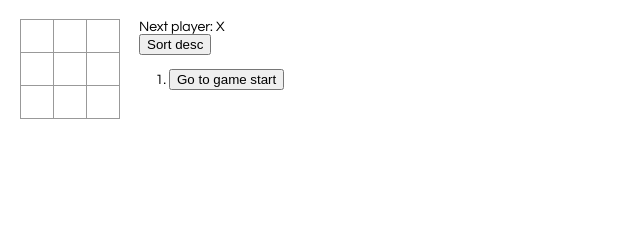
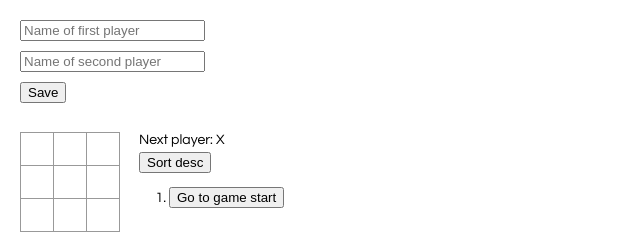
Before and after one commit to Marcelinka/react-tictactoe, a React app: page / in a window 1280 px wide. Shown: the whole page, without its empty margins (0-640 px from the left). Built offline with nearby package versions, Linux system fonts and the light colour scheme.

Commit message:
add form + little bit of styling

```diff
--- /dev/null
+++ b/src/components/Game.js
@@ -0,0 +1,114 @@
+import React from "react";
+import { cloneDeep } from "lodash";
+// constants
+import positions from "../constants/positions";
+import initialState from "../constants/initialState";
+// helpers
+import calculateWinner from "../helpers/calculateWinner";
+// components
+import Board from "./Board";
+
+export default class Game extends React.Component {
+  constructor(props) {
+    super(props);
+    this.state = cloneDeep(initialState);
+  }
+
+  handleClick(i) {
+    const history = this.state.history.slice(0, this.state.stepNumber + 1);
+    const current = history[history.length - 1];
+    const squares = current.squares.map(square => ({
+      ...square,
+      highlighted: false
+    }));
+
+    if (this.state.winner || squares[i].value) {
+      return;
+    }
+
+    const position = positions[i];
+    squares[i] = { value: this.state.xIsNext ? "X" : "O", highlighted: true };
+
+    const winner = calculateWinner(squares);
+    if (winner) {
+      for (const cell of winner.cells) {
+        squares[cell].highlighted = true;
+      }
+    }
+
+    this.setState(state => ({
+      history: history.concat([
+        {
+          squares,
+          position
+        }
+      ]),
+      stepNumber: history.length,
+      xIsNext: !state.xIsNext,
+      winner: winner ? winner.sign : ""
+    }));
+  }
+
+  jumpTo(step) {
+    this.setState(() => ({
+      stepNumber: step,
+      xIsNext: step % 2 === 0
+    }));
+  }
+
+  reset = () => {
+    this.setState(() => cloneDeep(initialState));
+  };
+
+  changeSort = () => {
+    this.setState(state => ({ sortAsc: !state.sortAsc }));
+  };
+
+  render() {
+    const history = this.state.history;
+    const current = history[this.state.stepNumber];
+
+    let moves = history.map((step, move) => {
+      const desc = move ? "Go to move #" + move : "Go to game start";
+      const position = move
+        ? `col: ${step.position.column}, row: ${step.position.row}`
+        : "";
+      const positionDesc = position ? <span>{position}</span> : "";
+      return (
+        <li key={move}>
+          <button onClick={() => this.jumpTo(move)}>{desc}</button>&nbsp;
+          {positionDesc}
+        </li>
+      );
+    });
+
+    if (!this.state.sortAsc) {
+      moves = moves.reverse();
+    }
+
+    let status;
+    if (this.state.winner) {
+      status = "Winner: " + this.state.winner;
+    } else if (moves.length === 10) {
+      status = "Withdraw";
+    } else {
+      status = "Next player: " + (this.state.xIsNext ? "X" : "O");
+    }
+
+    return (
+      <div className="game">
+        <div className="game-board">
+          <Board squares={current.squares} onClick={i => this.handleClick(i)} />
+        </div>
+        <div className="game-info">
+          <div className="game-info__status">{status}</div>
+          <button className="game-info__sort" onClick={this.changeSort}>
+            Sort {this.state.sortAsc ? "desc" : "asc"}
+          </button>
+          {moves.length > 1 && <button onClick={this.reset}>Reset</button>}
+          <ol>{moves}</ol>
+        </div>
+      </div>
+    );
+  }
+}
--- a/src/index.js
+++ b/src/index.js
@@ -1,116 +1,29 @@
 import React from "react";
 import ReactDOM from "react-dom";
-import { cloneDeep } from "lodash";
+// components
+import Game from "./components/Game";
 // styles
-import "./style.css";
-// constants
-import positions from "./constants/positions";
-import initialState from "./constants/initialState";
-// helpers
-import calculateWinner from "./helpers/calculateWinner";
-// components
-import Board from "./components/Board";
+import "./style.less";
 
-class Game extends React.Component {
+class App extends React.Component {
   constructor(props) {
     super(props);
-    this.state = cloneDeep(initialState);
+    this.state = {
+      firstPlayer: "",
+      secondPlayer: ""
+    };
   }
 
-  handleClick(i) {
-    const history = this.state.history.slice(0, this.state.stepNumber + 1);
-    const current = history[history.length - 1];
-    const squares = current.squares.map(square => ({
-      ...square,
-      highlighted: false
-    }));
+  render() {
+    return (
+      <div>
+        <form className="name-form" onSubmit={e => e.preventDefault()}>
+          <input name="first" placeholder="Name of first player" />
+          <input name="second" placeholder="Name of second player" />
+          <button>Save</button>
+        </form>
 
-    if (this.state.winner || squares[i].value) {
-      return;
-    }
-
-    const position = positions[i];
-    squares[i] = { value: this.state.xIsNext ? "X" : "O", highlighted: true };
-
-    const winner = calculateWinner(squares);
-    if (winner) {
-      for (const cell of winner.cells) {
-        squares[cell].highlighted = true;
-      }
-    }
-
-    this.setState(state => ({
-      history: history.concat([
-        {
-          squares,
-          position
-        }
-      ]),
-      stepNumber: history.length,
-      xIsNext: !state.xIsNext,
-      winner: winner ? winner.sign : ""
-    }));
-  }
-
-  jumpTo(step) {
-    this.setState(() => ({
-      stepNumber: step,
-      xIsNext: step % 2 === 0
-    }));
-  }
-
-  reset = () => {
-    this.setState(() => cloneDeep(initialState));
-  };
-
-  changeSort = () => {
-    this.setState(state => ({ sortAsc: !state.sortAsc }));
-  };
-
-  render() {
-    const history = this.state.history;
-    const current = history[this.state.stepNumber];
-
-    let moves = history.map((step, move) => {
-      const desc = move ? "Go to move #" + move : "Go to game start";
-      const position = move
-        ? `col: ${step.position.column}, row: ${step.position.row}`
-        : "";
-      const positionDesc = position ? <span>{position}</span> : "";
-      return (
-        <li key={move}>
-          <button onClick={() => this.jumpTo(move)}>{desc}</button>&nbsp;
-          {positionDesc}
-        </li>
-      );
-    });
-
-    if (!this.state.sortAsc) {
-      moves = moves.reverse();
-    }
-
-    let status;
-    if (this.state.winner) {
-      status = "Winner: " + this.state.winner;
-    } else if (moves.length === 10) {
-      status = "Withdraw";
-    } else {
-      status = "Next player: " + (this.state.xIsNext ? "X" : "O");
-    }
-
-    return (
-      <div className="game">
-        <div className="game-board">
-          <Board squares={current.squares} onClick={i => this.handleClick(i)} />
-        </div>
-        <div className="game-info">
-          <div>{status}</div>
-          <button onClick={this.changeSort}>
-            Sort {this.state.sortAsc ? "desc" : "asc"}
-          </button>
-          {moves.length > 1 && <button onClick={this.reset}>Reset</button>}
-          <ol>{moves}</ol>
-        </div>
+        <Game />
       </div>
     );
   }
@@ -118,4 +31,4 @@ class Game extends React.Component {
 
 // ========================================
 
-ReactDOM.render(<Game />, document.getElementById("root"));
+ReactDOM.render(<App />, document.getElementById("root"));
--- a/src/style.css
+++ b/src/style.less
@@ -6,6 +6,17 @@ body {
 ol,
 ul {
   padding-left: 30px;
+}
+
+.name-form {
+  margin-bottom: 30px;
+  display: flex;
+  flex-direction: column;
+  align-items: flex-start;
+}
+
+.name-form > input {
+  margin-bottom: 10px;
 }
 
 .board-row:after {
@@ -31,25 +42,32 @@ ul {
   padding: 0;
   text-align: center;
   width: 34px;
-}
 
-.square:focus {
-  outline: none;
-}
+  &_highlighted {
+    background: orange;
+  }
 
-.square_highlighted {
-  background: orange;
-}
+  &:focus {
+    outline: none;
 
-.kbd-navigation .square:focus {
-  background: #ddd;
+    .kbd-navigation & {
+      background: #ddd;
+    }
+  }
 }
 
 .game {
   display: flex;
   flex-direction: row;
+
+  &-info {
+    margin-left: 20px;
+
+    &__status {
+      margin-bottom: 5px;
+    }
+    &__sort {
+      margin-right: 5px;
+    }
+  }
 }
-
-.game-info {
-  margin-left: 20px;
-}
```
